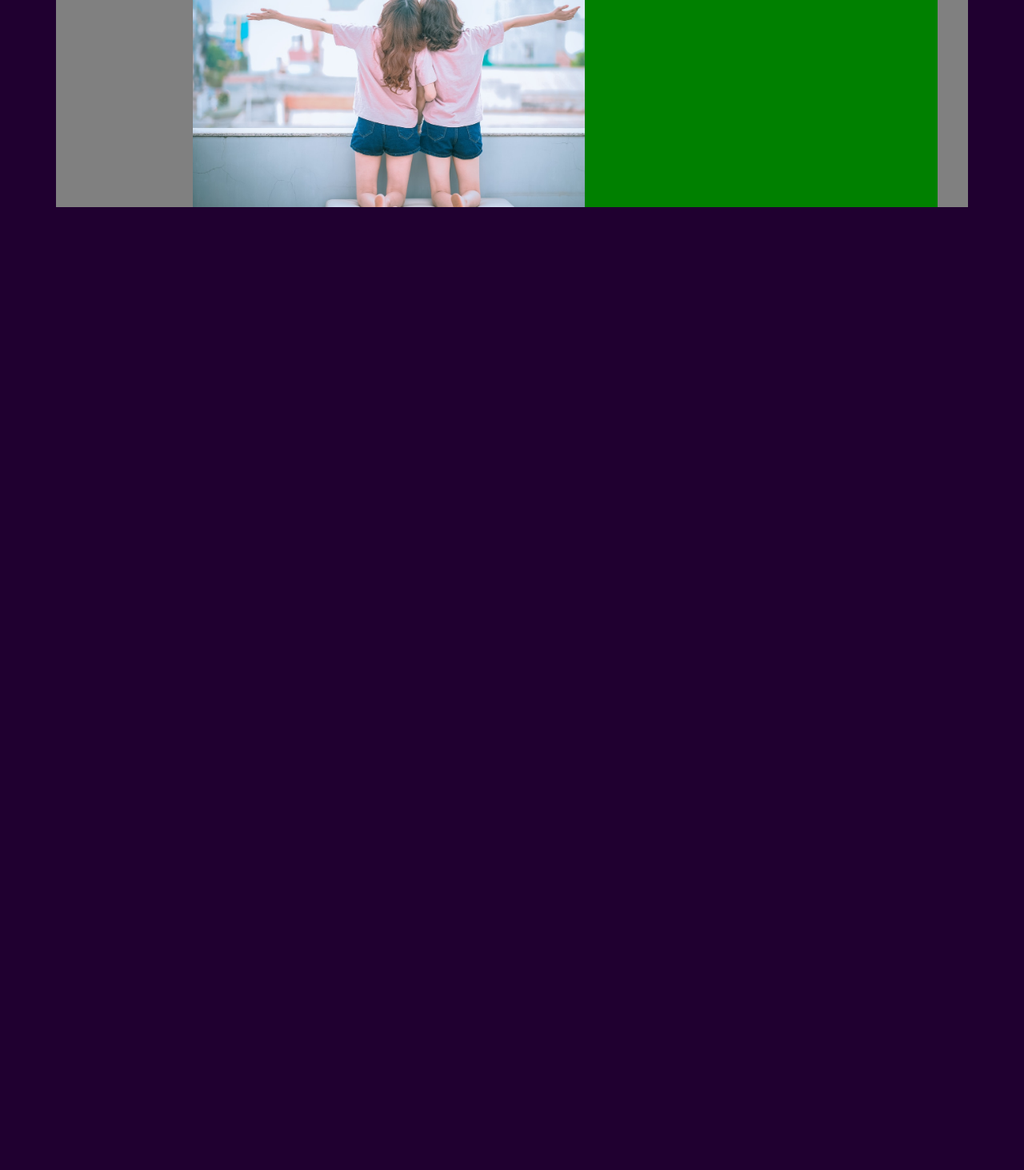
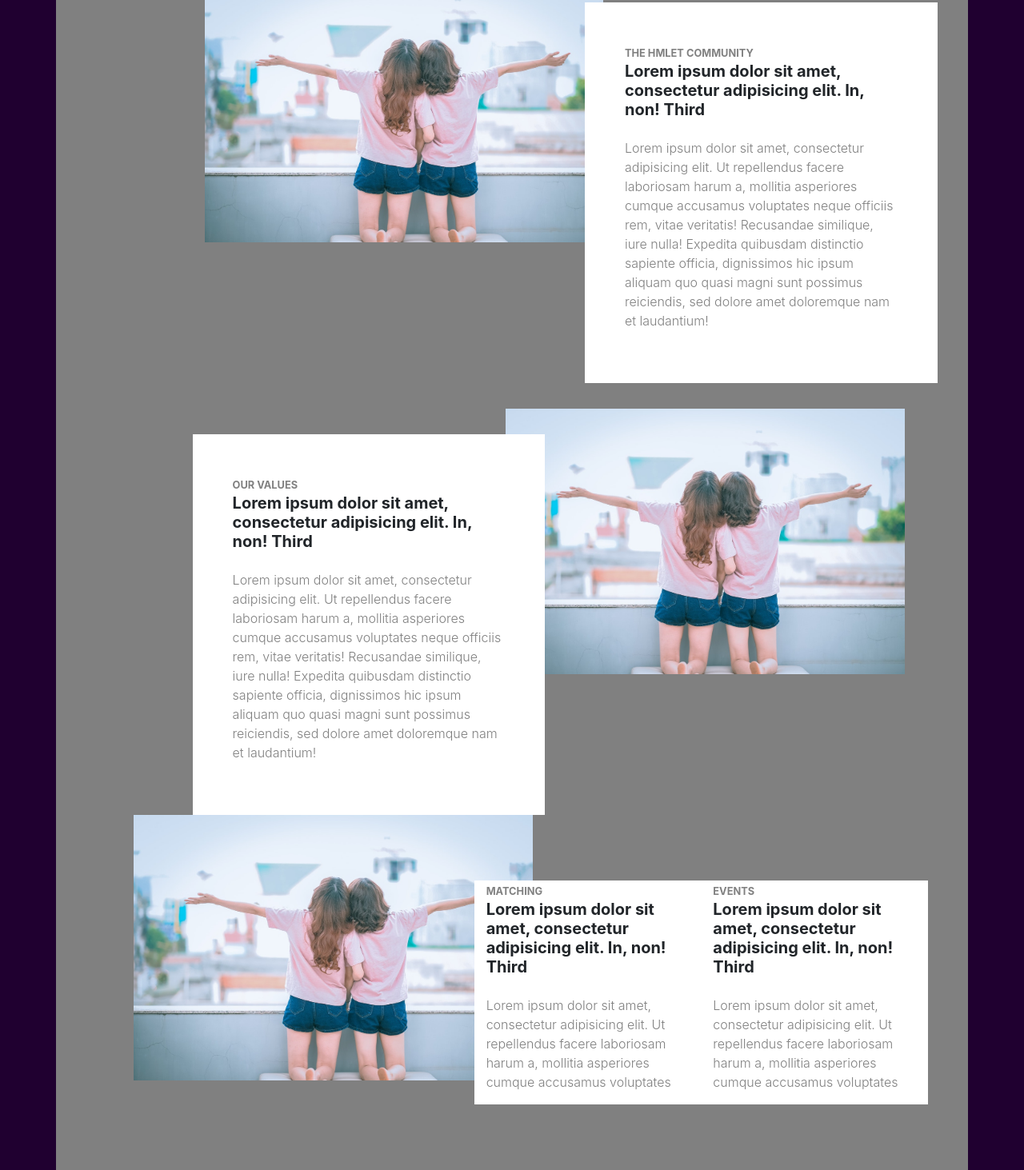
Before and after one commit to 3minutePython/bs42, a website: page src/index.html in a window 1280 px wide. Shown: the part 798-2261 px from the top of the page at 80% size. Before the commit the page ends 1057 px from the top, so only its background shows below. Drawn offline with Linux system fonts and the light colour scheme.

Commit message:
constructed till events

```diff
--- a/src/index.html
+++ b/src/index.html
@@ -88,7 +88,6 @@
           <!-- end billboard -->
 
           <!-- video choices -->
-
           <div class="row hmlet-video-choices">
             <div class="col-md-4 pl-0">
               <img src="../assets/images/16TO9.gif" class="img-fluid" alt="">
@@ -100,7 +99,6 @@
               <img src="../assets/images/16TO9.gif" class="img-fluid" alt="">
             </div>
           </div>
-
           <!-- end video choices -->
 
           <!-- slogan -->
@@ -108,25 +106,85 @@
             <div class="col-2 transparent"></div>
             <div class="col-10 hmlet-slogan z3">
               Ipsum dolor sit amet, consectetur adipisicing elit. Aliquid.
-
             </div>
           </div>
-
           <!-- end slogan -->
 
           <!-- community -->
-          <div class="row no-gutters flush">
+          <div class="row  flush">
             <div class="col-1 transparent"></div>
             <div class="col-6">
               <img src="../assets/images/girls.jpeg" class="img-fluid" alt="">
             </div>
-            <div class="col-5 bg-green hmlet-community-text">
-              blah blah blah
+            <div class="col-5 bg-white hmlet-community-text">
+              <small class="font-weight-bold text-secondary">
+                THE HMLET COMMUNITY
+              </small>
+              <h5 class="display-5 font-weight-bold">
+                Lorem ipsum dolor sit amet, consectetur adipisicing elit. In, non! Third
+              </h5>
+              <p class="font-weight-light text-secondary pt-3 ">
+                Lorem ipsum dolor sit amet, consectetur adipisicing elit. Ut repellendus facere laboriosam harum a, mollitia asperiores cumque accusamus voluptates neque officiis rem, vitae veritatis! Recusandae similique, iure nulla! Expedita quibusdam distinctio sapiente officia, dignissimos hic ipsum aliquam quo quasi magni sunt possimus reiciendis, sed dolore amet doloremque nam et laudantium!
+              </p>
             </div>
           </div>
           <!-- end community -->
 
+          <!-- values -->
+          <div class="row  flush">
+            <div class="col-1 transparent"></div>
+            <div class="col-5 bg-white hmlet-values-text z3">
+              <small class="font-weight-bold text-secondary">
+                OUR VALUES
+              </small>
+              <h5 class="display-5 font-weight-bold">
+                Lorem ipsum dolor sit amet, consectetur adipisicing elit. In, non! Third
+              </h5>
+              <p class="font-weight-light text-secondary pt-3 ">
+                Lorem ipsum dolor sit amet, consectetur adipisicing elit. Ut repellendus facere laboriosam harum a, mollitia asperiores cumque accusamus voluptates neque officiis rem, vitae veritatis! Recusandae similique, iure nulla! Expedita quibusdam distinctio sapiente officia, dignissimos hic ipsum aliquam quo quasi magni sunt possimus reiciendis, sed dolore amet doloremque nam et laudantium!
+              </p>
+            </div>
+            <div class="col-6 hmlet-values-img">
+              <img src="../assets/images/girls.jpeg" class="img-fluid" alt="">
+            </div>
+          </div>
+          <!-- end values -->
 
+          <!-- events -->
+          <div class="row  flush">
+            <div class="col-6">
+              <img src="../assets/images/girls.jpeg" class="img-fluid" alt="">
+            </div>
+            <div class="col-6">
+              <div class="row hmlet-events-text">
+                <div class="col-6 bg-white ">
+                  <small class="font-weight-bold text-secondary">
+                    MATCHING
+                  </small>
+                  <h5 class="display-5 font-weight-bold">
+                    Lorem ipsum dolor sit amet, consectetur adipisicing elit. In, non! Third
+                  </h5>
+                  <p class="font-weight-light text-secondary pt-3 ">
+                    Lorem ipsum dolor sit amet, consectetur adipisicing elit. Ut repellendus facere laboriosam harum a, mollitia asperiores cumque accusamus voluptates
+                  </p>
+                </div>
+                <div class="col-6 bg-white ">
+                  <small class="font-weight-bold text-secondary">
+                    EVENTS
+                  </small>
+                  <h5 class="display-5 font-weight-bold">
+                    Lorem ipsum dolor sit amet, consectetur adipisicing elit. In, non! Third
+                  </h5>
+                  <p class="font-weight-light text-secondary pt-3 ">
+                    Lorem ipsum dolor sit amet, consectetur adipisicing elit. Ut repellendus facere laboriosam harum a, mollitia asperiores cumque accusamus voluptates
+                  </p>
+                </div>
+
+              </div>
+
+            </div>
+          </div>
+          <!-- end events -->
         </div>
         <!-- end mainstuff -->
 
--- a/src/scss/styles.scss
+++ b/src/scss/styles.scss
@@ -85,14 +85,13 @@ html {
   z-index: 4;
 }
 .hmlet-slogan {
-  background-color: orange;
   margin-top: -5%;
   margin-right: 0;
   // margin-left: 10vw;
   position: relative;
   font-size: 2rem;
   padding-bottom: 3%;
-  padding-top: 2em;
+  padding-top: 4em;
   padding-left: 12vw;
   padding-right:4vw;
 }
@@ -100,6 +99,26 @@ html {
 .hmlet-community-text {
   margin-top: 2em;
   margin-left: -3vw;
+  margin-bottom: 2em;
+  padding: 50px;
+}
+
+.hmlet-values-text {
+  margin-top: 2em;
+  margin-right: -5vw;
+  padding: 50px;
+}
+
+.hmlet-values-img {
+  // margin-top: 2em;
+  margin-right: -3vw;
+}
+
+.hmlet-events-text {
+  margin-top: 2em;
+  margin-left: -12vw;
+  margin-bottom: 2em;
+  padding: 50px;
 }
 
 // customs
```
Also changed, not shown: src/index_bk.html (+0 -1 lines), src/css/styles.css.
